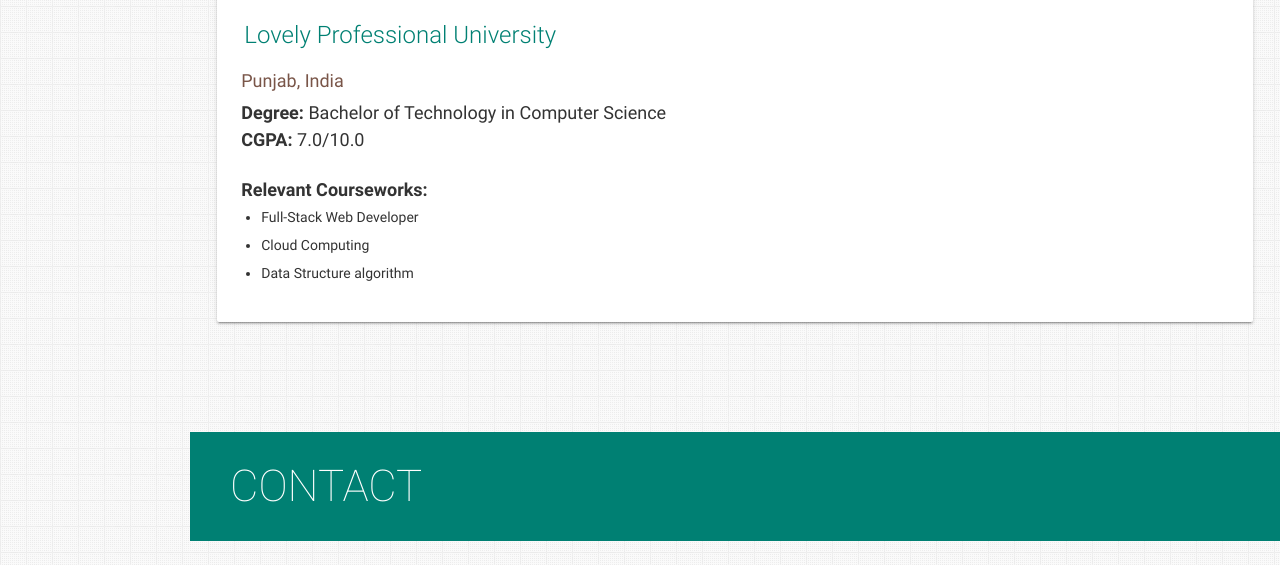
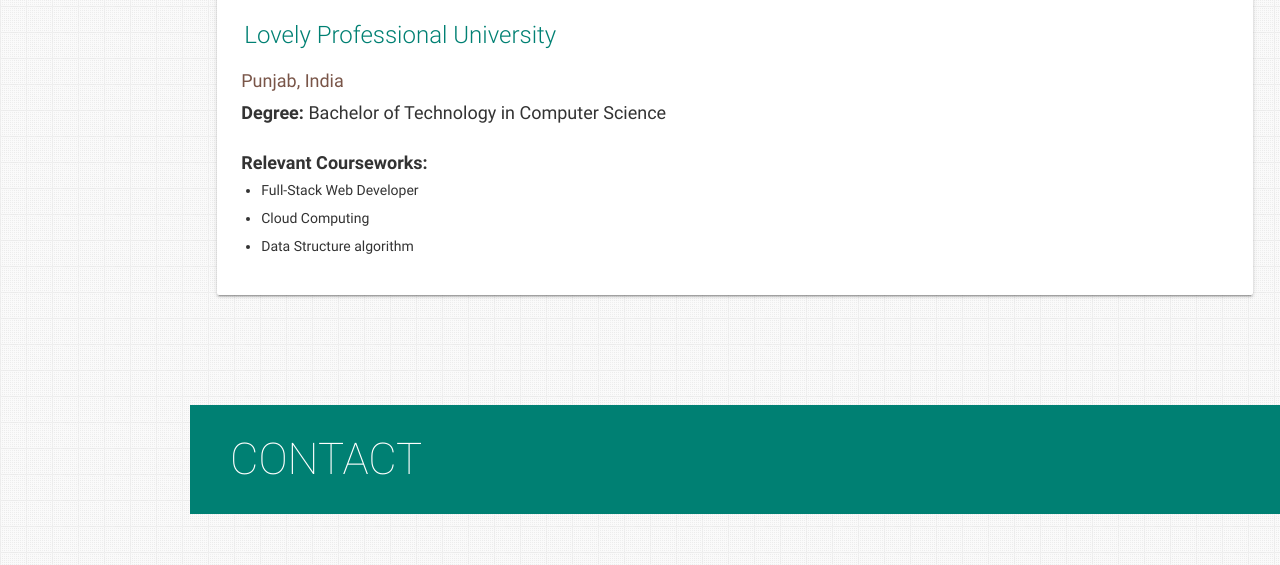
Before and after one commit to Shubham0163/portfolio, a plain HTML site: page index.html in a window 1280 px wide. Shown: the part 6780-7345 px from the top of the page. Drawn offline with nearby package versions, Linux system fonts and the light colour scheme.

Commit message:
Update index.html

```diff
--- a/index.html
+++ b/index.html
@@ -966,7 +966,7 @@
                                 <p>
                                     <b>Degree: </b>Bachelor of Technology in Computer Science
                                     <br>
-                                    <b>CGPA: </b>7.0/10.0
+
                                 </p>
 
                                 <ul>
```
